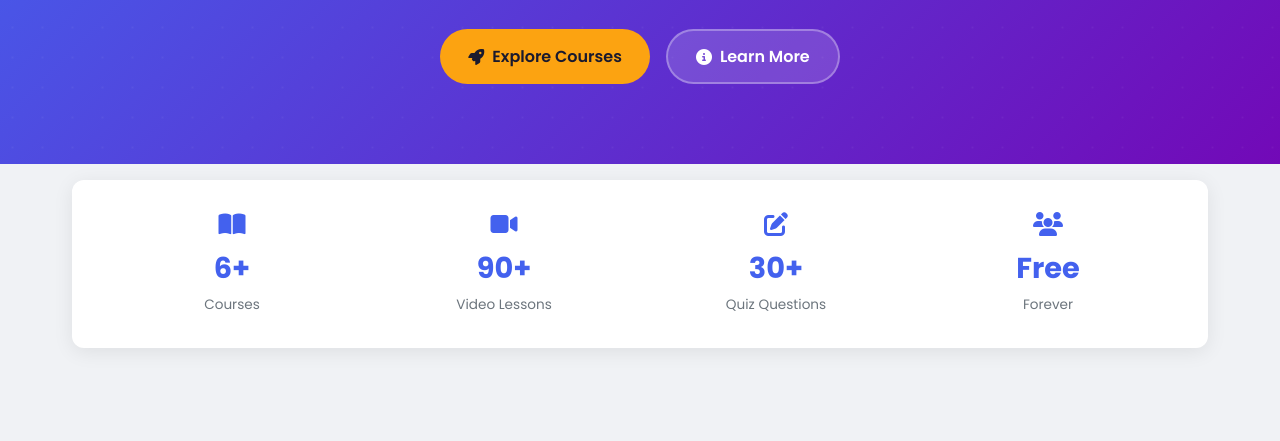
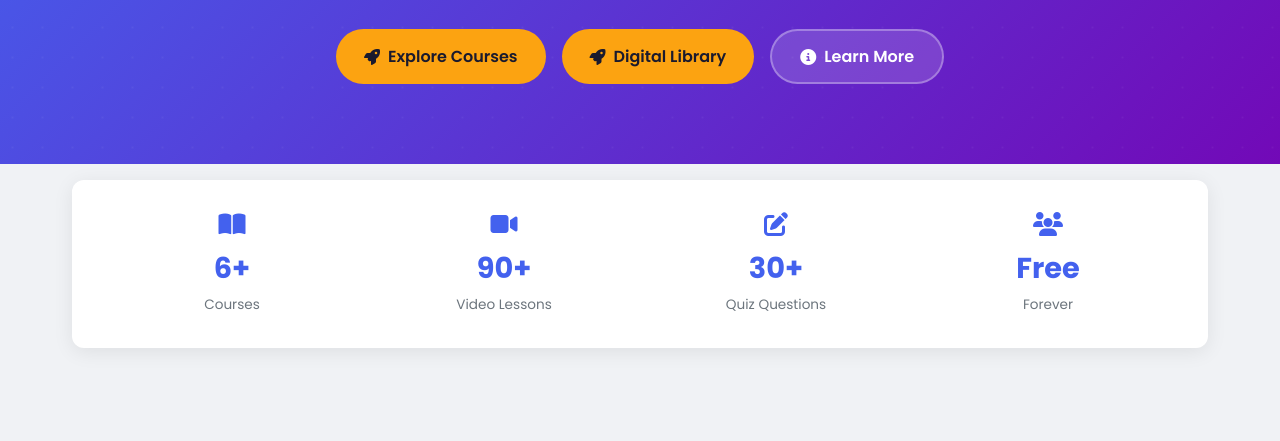
Before and after one commit to nikita123edu/EduLearn-Project, a plain HTML site: page index.html in a window 1280 px wide. Shown: the part 346-787 px from the top of the page. Drawn offline with Linux system fonts and the light colour scheme.

Commit message:
Update index.html

```diff
--- a/index.html
+++ b/index.html
@@ -44,6 +44,7 @@
       <p>Free courses, interactive quizzes, and study materials — all in one place. Start your learning journey today.</p>
       <div class="hero-buttons">
         <a href="courses.html" class="btn btn-primary"><i class="fas fa-rocket"></i> Explore Courses</a>
+        <a href="library.html" class="btn btn-primary"><i class="fas fa-rocket"></i> Digital Library</a>
         <a href="about.html" class="btn btn-secondary"><i class="fas fa-info-circle"></i> Learn More</a>
       </div>
     </div>
```
